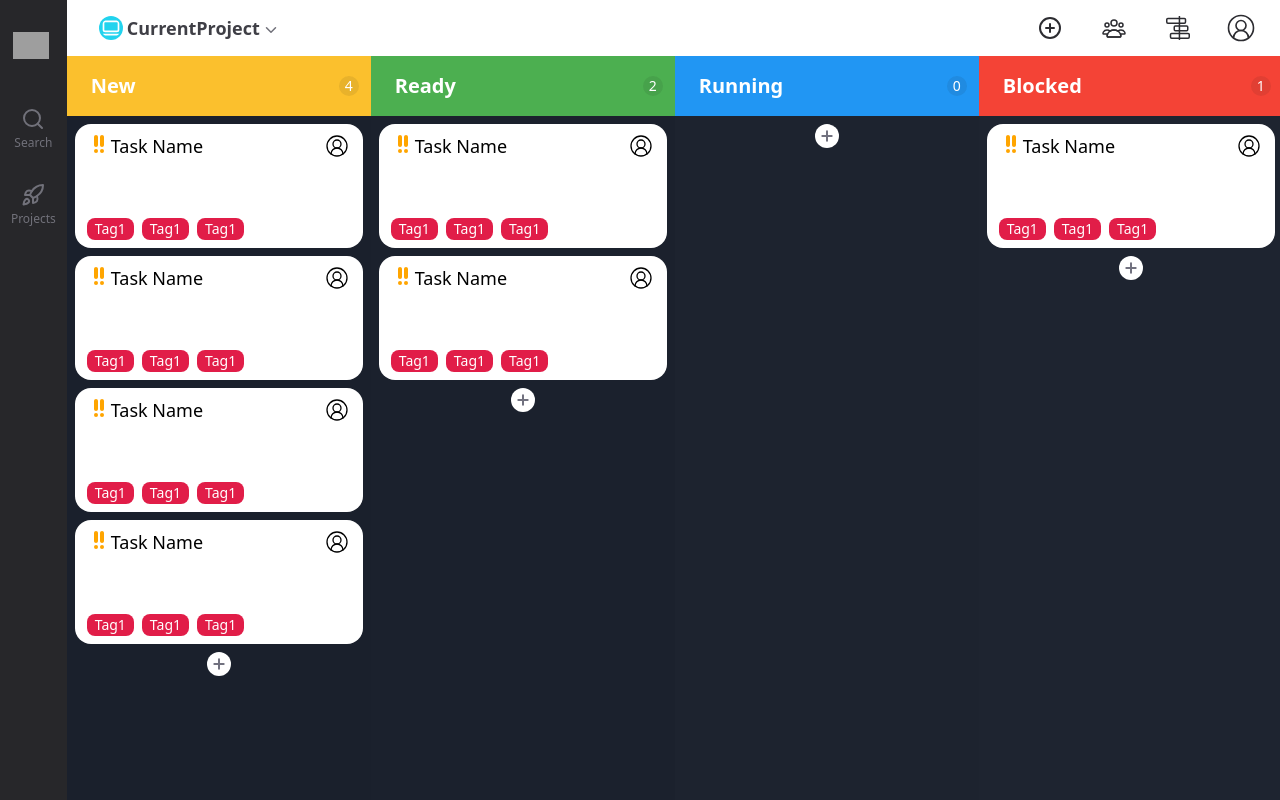
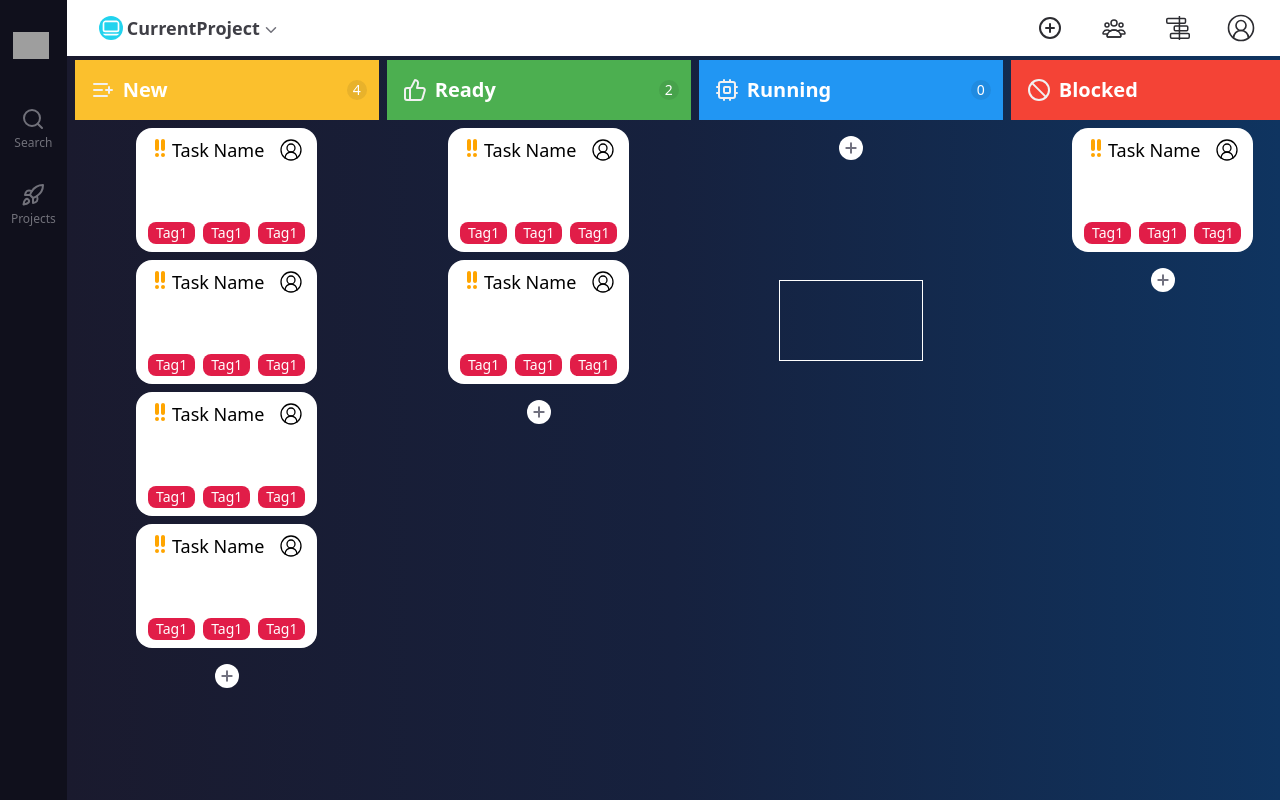
Before and after one commit to ankush24-7/TaskOS, a React (Vite) app: page / in a window 1280 px wide. Built offline with nearby package versions, Linux system fonts and the light colour scheme; grey boxes are pictures that could not be loaded.

Commit message:
Refactor background color in ActivityBar and Dashboard components

```diff
--- a/src/components/activity-bar/ActivityBar.jsx
+++ b/src/components/activity-bar/ActivityBar.jsx
@@ -4,7 +4,7 @@ import { SearchIcon, Rocket } from '../../assets/icons/icons.jsx';
 
 function ActivityBar() {
   return (
-    <div className='bg-zinc-800 h-[100vh] w-[5.5%] flex flex-col items-center gap-8'>
+    <div className='bg-[#10101c] h-[100vh] w-[5.5%] flex flex-col items-center gap-8'>
         <img src={logo} alt="logo" className='w-9 pt-8 pb-4 mr-1' />
         <ActivityBarItem Icon={ SearchIcon } label='Search' />
         <ActivityBarItem Icon={ Rocket } label='Projects' />
--- a/src/components/body/dashboard/Dashboard.jsx
+++ b/src/components/body/dashboard/Dashboard.jsx
@@ -2,36 +2,25 @@ import React from 'react';
 import Section from "./section/Section";
 import { headerIcons } from "../../../assets/icons/icons.jsx";
 
-function lightenColor(bgColor, percent) {
-  const num = parseInt(bgColor.replace("#", ""), 16);
-  const amt = Math.round(2.55 * percent);
-  const R = (num >> 16) + amt;
-  const G = (num >> 8 & 0x00FF) + amt;
-  const B = (num & 0x0000FF) + amt;
-  return `#${(0x1000000 + (R < 255 ? R < 1 ? 0 : R : 255) * 0x10000 + (G < 255 ? G < 1 ? 0 : G : 255) * 0x100 + (B < 255 ? B < 1 ? 0 : B : 255)).toString(16).slice(1).toUpperCase()}`;
-}
-
 function DashBoard() {
-  const baseColor = '#1a202c';   // bgColor
   const sections = [
-    { name: 'New', count: 4, headerColor: '#FBC02D', bgColor: baseColor, icon: headerIcons.NewSectionIcon },
-    { name: 'Ready', count: 2, headerColor: '#4CAF50', bgColor: baseColor, icon: headerIcons.ReadySectionIcon },
-    { name: 'Running', count: 0, headerColor: '#2196F3', bgColor: baseColor, icon: headerIcons.RunningSectionIcon },
-    { name: 'Blocked', count: 1, headerColor: '#F44336', bgColor: baseColor , icon: headerIcons.BlockedSectionIcon },
-    { name: 'Terminated', count: 10, headerColor: '#009688', bgColor: baseColor, icon: headerIcons.TerminatedSectionIcon }
+    { name: 'New', count: 4, headerColor: '#FBC02D', icon: headerIcons.NewSectionIcon },
+    { name: 'Ready', count: 2, headerColor: '#4CAF50', icon: headerIcons.ReadySectionIcon },
+    { name: 'Running', count: 0, headerColor: '#2196F3', icon: headerIcons.RunningSectionIcon },
+    { name: 'Blocked', count: 1, headerColor: '#F44336', icon: headerIcons.BlockedSectionIcon },
+    { name: 'Terminated', count: 10, headerColor: '#009688', icon: headerIcons.TerminatedSectionIcon }
   ];
 
   return (
-    <div className="h-full overflow-x-scroll overflow-y-hidden scrollbar-hide">
-      <div className="flex h-full w-fit">
+    <div className="h-full overflow-x-scroll overflow-y-hidden scrollbar-hide bg-gradient-to-r from-[#1a1a2e] via-[#16213e] to-[#0f3460]">
+      <div className="flex h-full w-fit gap-2 px-2 pt-1">
         {sections.map((section, index) => (
           <Section
             key={index}
             name={section.name}
             count={section.count}
             headerColor={section.headerColor}
-            bgColor={lightenColor(baseColor, index * 0.5)}   // Increase lightness by 0.5%
-            Icon={() => section.icon}
+            Icon={section.icon}
           />
         ))}
       </div>
--- a/src/components/body/dashboard/section/Section.jsx
+++ b/src/components/body/dashboard/section/Section.jsx
@@ -5,7 +5,7 @@ import Modal from "./Task/Modal.jsx";
 import { Plus } from "../../../../assets/icons/icons.jsx";
 
 function Section(props) {
-  const { name, count, headerColor, bgColor, Icon } = props;
+  const { name, count, headerColor, Icon } = props;
   const [isModalOpen, setIsModalOpen] = useState(false);
   const [selectedTask, setSelectedTask] = useState(null);
 
@@ -28,17 +28,25 @@ function Section(props) {
   };
 
   return (
-    <div
-      className="w-[19rem] h-full relative"
-      style={{ backgroundColor: bgColor }}>
+    <div className="w-[19rem] h-full relative">
       <Header name={name} count={count} color={headerColor} Icon={Icon} />
 
-      <div className="mt-[3.75rem] h-[calc(100%-8rem)] overflow-y-scroll scroll-smooth scrollbar-hide">
-        <div className="flex flex-col mb-6">
-          { renderTasks() }
+      <div className="mt-[3.75rem] h-[calc(100%-7.5rem)] overflow-y-scroll scroll-smooth scrollbar-hide">
+        <div className="flex flex-col mb-6 items-center">
+
+          {count == 0 ?
+            <div className="absolute flex mt-40 flex-col items-center justify-center w-36 aspect-video border-white border-[1px]">
+            </div>
+          :
+            renderTasks()
+          }
+
           { isModalOpen && <Modal task={selectedTask} onClose={closeModal} /> }
 
-          <button className="bg-white rounded-full mx-auto mt-2 w-6 h-6">
+          <button
+            onClick={ () => handleTaskClick() }
+            className="bg-white rounded-full mx-auto mt-4 mb-6 w-6 h-6"
+          >
             <Plus className="mx-auto w-4" />
           </button>
         </div>
```
